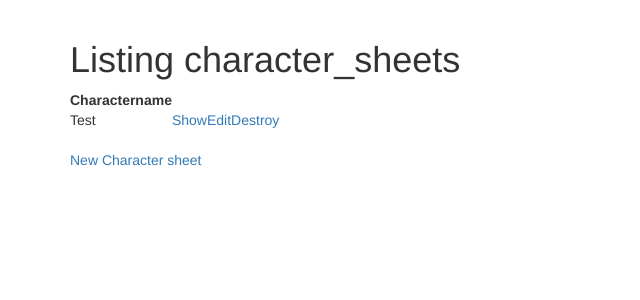
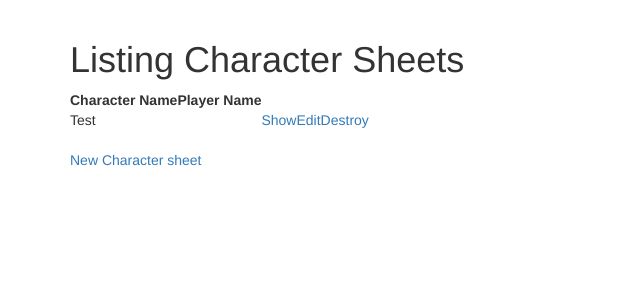
Before and after one commit to StewM/pathfinder-character-sheets, a Rails app: page /character_sheets in a window 1280 px wide. Shown: the part 52-352 px from the top of the page, without its empty margins (0-640 px from the left). Run offline with Rails 7, Linux system fonts and the light colour scheme; data comes from the database, SQL or seed files in the repository; both versions use the stored data as it was after the commit; style sheets or scripts are compiled from the project's sources; some libraries are stand-ins or nearby versions.

Commit message:
commiting old changes

```diff
--- a/app/views/character_sheets/_form.html.erb
+++ b/app/views/character_sheets/_form.html.erb
@@ -13,7 +13,9 @@
 
   <div class="field">
     <%= f.label :CharacterName %><br>
-    <%= f.text_field :CharacterName %>
+    <%= f.text_field :CharacterName %><br>
+    <%= f.label :PlayerName %><br>
+    <%= f.text_field :PlayerName %>
   </div>
   <div class="actions">
     <%= f.submit %>
--- a/app/views/character_sheets/index.html.erb
+++ b/app/views/character_sheets/index.html.erb
@@ -1,9 +1,10 @@
-<h1>Listing character_sheets</h1>
+<h1>Listing Character Sheets</h1>
 
 <table>
   <thead>
     <tr>
-      <th>Charactername</th>
+      <th>Character Name</th>
+      <th>Player Name</th>
       <th colspan="3"></th>
     </tr>
   </thead>
@@ -12,6 +13,7 @@
     <% @character_sheets.each do |character_sheet| %>
       <tr>
         <td><%= character_sheet.CharacterName %></td>
+        <td><%= character_sheet.PlayerName %></td>
         <td><%= link_to 'Show', character_sheet %></td>
         <td><%= link_to 'Edit', edit_character_sheet_path(character_sheet) %></td>
         <td><%= link_to 'Destroy', character_sheet, method: :delete, data: { confirm: 'Are you sure?' } %></td>
--- a/app/views/character_sheets/show.html.erb
+++ b/app/views/character_sheets/show.html.erb
@@ -1,8 +1,10 @@
 <p id="notice"><%= notice %></p>
 
 <p>
-  <strong>Charactername:</strong>
+  <strong>Character Name:</strong>
   <%= @character_sheet.CharacterName %>
+  <strong>Player Name:</strong>
+  <%= @character_sheet.PlayerName %>
 </p>
 
 <%= link_to 'Edit', edit_character_sheet_path(@character_sheet) %> |
--- a/db/migrate/20150724040515_create_character_sheets.rb
+++ b/db/migrate/20150724040515_create_character_sheets.rb
@@ -2,6 +2,7 @@ class CreateCharacterSheets < ActiveRecord::Migration
   def change
     create_table :character_sheets do |t|
       t.string :CharacterName
+      t.string :PlayerName
 
       t.timestamps
     end
```
Also changed, not shown: app/views/character_sheets/index.json.jbuilder, app/views/character_sheets/show.json.jbuilder, db/development.sqlite3, db/schema.rb, db/test.sqlite3 (added), 2 other files.
